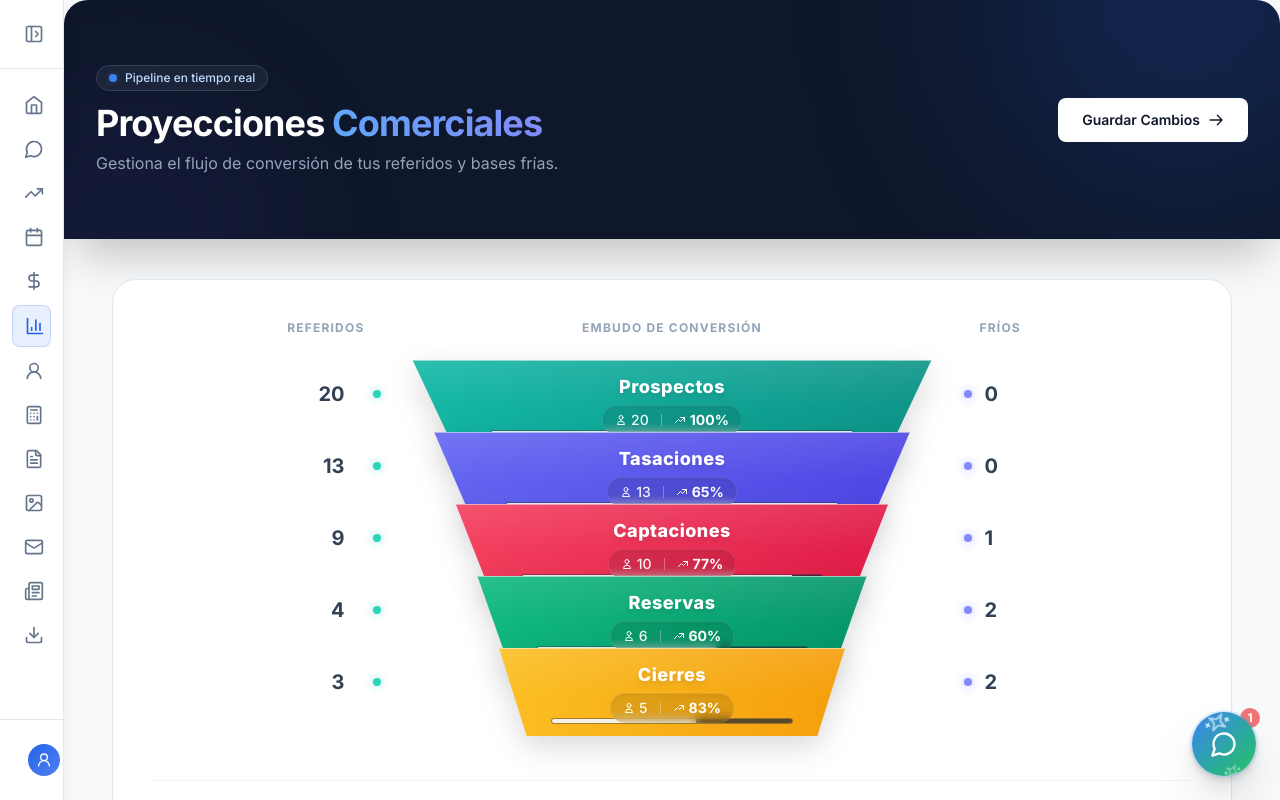
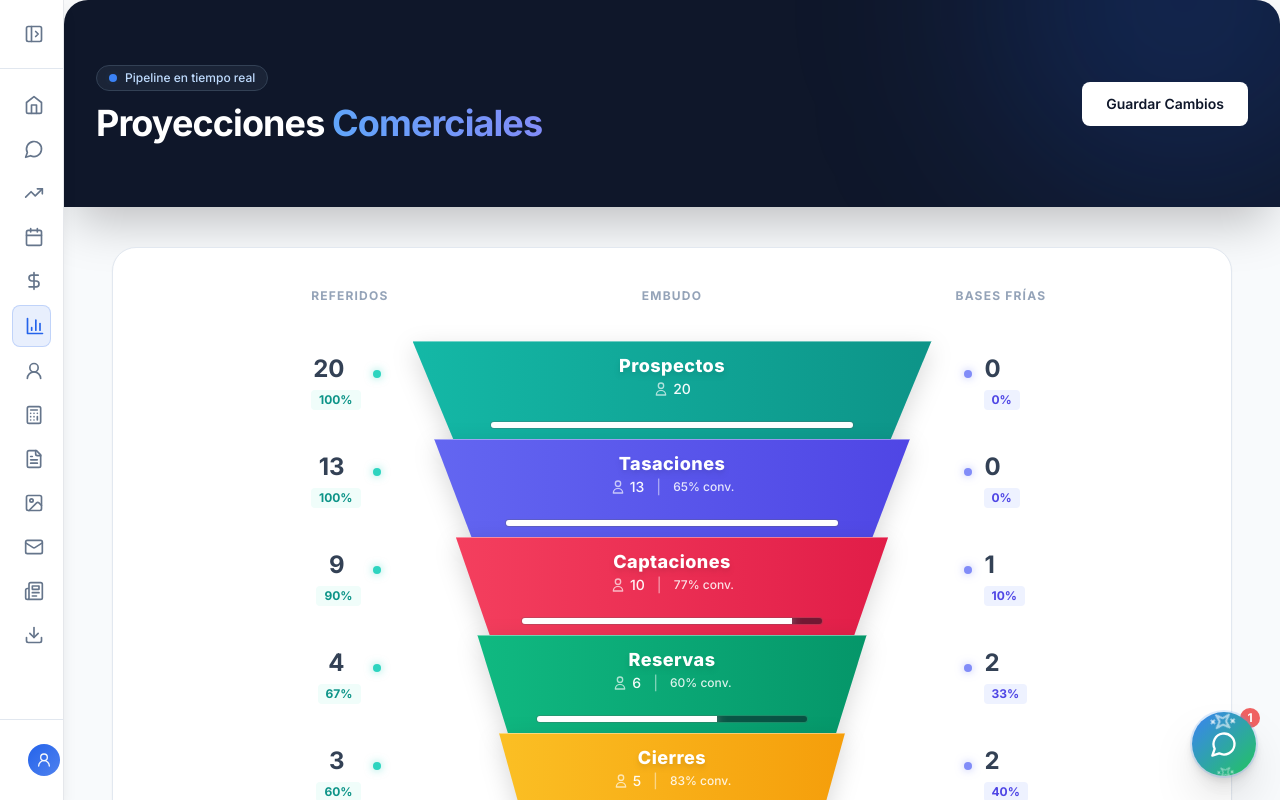
Before and after one commit to Tabix-Group/rialtor, a Next.js app in the folder frontend/: page /mis-proyecciones in a window 1280 px wide. Shown: the top 800 px of the page. Built offline with nearby package versions, Linux system fonts and the light colour scheme; sample sign-in values are in the browser's storage.

Commit message:
view funnels v6

```diff
--- a/frontend/src/components/SalesFunnel.tsx
+++ b/frontend/src/components/SalesFunnel.tsx
@@ -2,12 +2,9 @@
 
 import { useState, useEffect } from 'react'
 
-// Iconos SVG simples para mejorar la estética sin librerías externas
+// Iconos simples
 const UserIcon = () => (
-  <svg className="w-3 h-3" fill="none" stroke="currentColor" viewBox="0 0 24 24" xmlns="http://www.w3.org/2000/svg"><path strokeLinecap="round" strokeLinejoin="round" strokeWidth={2} d="M16 7a4 4 0 11-8 0 4 4 0 018 0zM12 14a7 7 0 00-7 7h14a7 7 0 00-7-7z" /></svg>
-)
-const ChartIcon = () => (
-  <svg className="w-3 h-3" fill="none" stroke="currentColor" viewBox="0 0 24 24" xmlns="http://www.w3.org/2000/svg"><path strokeLinecap="round" strokeLinejoin="round" strokeWidth={2} d="M13 7h8m0 0v8m0-8l-8 8-4-4-6 6" /></svg>
+  <svg className="w-4 h-4 opacity-70" fill="none" stroke="currentColor" viewBox="0 0 24 24" xmlns="http://www.w3.org/2000/svg"><path strokeLinecap="round" strokeLinejoin="round" strokeWidth={2} d="M16 7a4 4 0 11-8 0 4 4 0 018 0zM12 14a7 7 0 00-7 7h14a7 7 0 00-7-7z" /></svg>
 )
 
 interface FunnelStage {
@@ -84,7 +81,11 @@ export default function SalesFunnel({ onSave }: SalesFunnelProps) {
     const stage = stages[stageIndex]
     const total = stage.clientsHot + stage.clientsCold
 
-    // Cálculo del % de conversión respecto a la etapa anterior
+    // Porcentajes de composición (Barra visual Hot/Cold)
+    const hotPercent = total === 0 ? 0 : (stage.clientsHot / total) * 100
+    const coldPercent = total === 0 ? 0 : (stage.clientsCold / total) * 100
+
+    // Tasa de conversión respecto a la etapa anterior
     let conversionRate = 100
     if (stageIndex > 0) {
       const prevStage = stages[stageIndex - 1]
@@ -95,10 +96,6 @@ export default function SalesFunnel({ onSave }: SalesFunnelProps) {
         conversionRate = 0
       }
     }
-
-    // Cálculo visual para la barra (proporción interna)
-    const hotPercent = total === 0 ? 0 : (stage.clientsHot / total) * 100
-    const coldPercent = total === 0 ? 0 : (stage.clientsCold / total) * 100
 
     return { hotPercent, coldPercent, conversionRate }
   }
@@ -118,7 +115,6 @@ export default function SalesFunnel({ onSave }: SalesFunnelProps) {
   const handleSave = async () => {
     setIsSaving(true)
     try {
-      // Simulación de guardado
       await new Promise(resolve => setTimeout(resolve, 800))
       if (onSave) onSave(stages)
     } catch (error) {
@@ -130,11 +126,9 @@ export default function SalesFunnel({ onSave }: SalesFunnelProps) {
 
   return (
     <div className="w-full font-sans text-slate-800">
-      {/* HEADER PREMIUM */}
+      {/* HEADER */}
       <div className="bg-[#0f172a] px-6 py-12 sm:px-8 sm:py-16 rounded-t-3xl shadow-2xl relative overflow-hidden">
-        {/* Efectos de fondo sutiles */}
         <div className="absolute top-0 right-0 w-96 h-96 bg-blue-600/20 rounded-full blur-[100px] -translate-y-1/2 translate-x-1/4"></div>
-        <div className="absolute bottom-0 left-0 w-64 h-64 bg-indigo-600/10 rounded-full blur-[80px] translate-y-1/2 -translate-x-1/4"></div>
 
         <div className="flex flex-col justify-between gap-6 sm:flex-row sm:items-center relative z-10">
           <div>
@@ -148,127 +142,114 @@ export default function SalesFunnel({ onSave }: SalesFunnelProps) {
             <h1 className="text-3xl font-bold text-white sm:text-4xl tracking-tight">
               Proyecciones <span className="text-transparent bg-clip-text bg-gradient-to-r from-blue-400 to-indigo-400">Comerciales</span>
             </h1>
-            <p className="mt-2 text-slate-400 max-w-lg text-sm sm:text-base">
-              Gestiona el flujo de conversión de tus referidos y bases frías.
-            </p>
           </div>
           <button
             onClick={handleSave}
             disabled={isSaving}
-            className="group relative inline-flex items-center justify-center gap-2 rounded-lg bg-white px-6 py-3 text-sm font-semibold text-slate-900 transition-all hover:bg-blue-50 hover:shadow-[0_0_20px_rgba(255,255,255,0.3)] disabled:opacity-50"
+            className="group relative inline-flex items-center justify-center gap-2 rounded-lg bg-white px-6 py-3 text-sm font-semibold text-slate-900 transition-all hover:bg-blue-50 disabled:opacity-50"
           >
-            {isSaving ? (
-              <>
-                <svg className="animate-spin -ml-1 mr-2 h-4 w-4 text-slate-900" xmlns="http://www.w3.org/2000/svg" fill="none" viewBox="0 0 24 24">
-                  <circle className="opacity-25" cx="12" cy="12" r="10" stroke="currentColor" strokeWidth="4"></circle>
-                  <path className="opacity-75" fill="currentColor" d="M4 12a8 8 0 018-8V0C5.373 0 0 5.373 0 12h4zm2 5.291A7.962 7.962 0 014 12H0c0 3.042 1.135 5.824 3 7.938l3-2.647z"></path>
-                </svg>
-                Guardando...
-              </>
-            ) : (
-              <>
-                <span>Guardar Cambios</span>
-                <svg className="w-4 h-4 transition-transform group-hover:translate-x-0.5" fill="none" viewBox="0 0 24 24" stroke="currentColor">
-                  <path strokeLinecap="round" strokeLinejoin="round" strokeWidth={2} d="M14 5l7 7m0 0l-7 7m7-7H3" />
-                </svg>
-              </>
-            )}
+            <span>{isSaving ? 'Guardando...' : 'Guardar Cambios'}</span>
           </button>
         </div>
       </div>
 
-      <div className="bg-slate-50 py-10 min-h-[600px]">
+      <div className="bg-slate-50 py-10 min-h-[700px]">
         <div className="mx-auto max-w-6xl px-4">
           <div className="rounded-3xl border border-slate-200 bg-white p-6 shadow-sm sm:p-10 relative">
 
-            {/* Etiquetas de columnas superiores */}
-            <div className="grid grid-cols-12 mb-6 text-xs font-bold text-slate-400 uppercase tracking-widest text-center">
-              <div className="col-span-3 text-right pr-12">Referidos</div>
-              <div className="col-span-6">Embudo de Conversión</div>
-              <div className="col-span-3 text-left pl-12">Fríos</div>
+            {/* Encabezados de Columna */}
+            <div className="grid grid-cols-12 mb-8 text-xs font-bold text-slate-400 uppercase tracking-widest text-center">
+              <div className="col-span-3 text-right pr-6">Referidos</div>
+              <div className="col-span-6">Embudo</div>
+              <div className="col-span-3 text-left pl-6">Bases Frías</div>
             </div>
 
-            <div className="space-y-1"> {/* Espaciado reducido para mayor compacidad */}
-
+            <div className="space-y-2">
               {stages.map((stage, index) => {
                 const { hotPercent, coldPercent, conversionRate } = calculateComposition(index)
                 const totalClients = stage.clientsHot + stage.clientsCold
 
                 return (
-                  <div key={stage.id} className={`grid grid-cols-12 items-center relative z-10 group`}>
+                  <div key={stage.id} className="grid grid-cols-12 items-center relative z-10 group min-h-[90px]">
 
-                    {/* --- COLUMNA IZQUIERDA (INPUT REFERIDOS) --- */}
-                    <div className="col-span-3 flex justify-end pr-8 relative">
-                      <div className="flex items-center gap-3 transition-transform duration-300 group-hover:-translate-x-1">
-                        <div className="text-right">
+                    {/* --- COLUMNA IZQUIERDA (REFERIDOS) --- */}
+                    <div className="col-span-3 flex flex-col items-end pr-8 relative">
+                      <div className="flex items-center gap-3">
+                        <div className="flex flex-col items-end">
+                            {/* Input grande */}
                             <input
                                 type="number"
                                 min="0"
                                 value={stage.clientsHot}
                                 onChange={(e) => handleInputChange(stage.id, 'clientsHot', e.target.value)}
-                            className="w-16 text-right text-xl font-bold text-slate-700 bg-transparent border-b-2 border-transparent hover:border-slate-200 focus:border-blue-500 focus:outline-none transition-colors p-0"
+                                className="w-20 text-right text-2xl font-bold text-slate-700 bg-transparent border-b border-transparent hover:border-slate-300 focus:border-teal-500 focus:outline-none transition-colors p-0"
                             />
+                            {/* Porcentaje lateral restaurado */}
+                            <span className="text-xs font-bold text-teal-600 bg-teal-50 px-2 py-0.5 rounded mt-1">
+                                {totalClients === 0 ? '0%' : `${Math.round(hotPercent)}%`}
+                            </span>
                         </div>
-                        {/* Indicador visual tipo 'tag' */}
-                        <div className="h-2 w-2 rounded-full bg-teal-400 shadow-[0_0_8px_rgba(45,212,191,0.6)]"></div>
+                        {/* Indicador visual */}
+                        <div className="h-2 w-2 rounded-full bg-teal-400 shadow-[0_0_8px_rgba(45,212,191,0.6)] mt-[-15px]"></div>
                       </div>
                     </div>
 
-                    {/* --- COLUMNA CENTRAL (EMBUDO) --- */}
-                    <div className="col-span-6 flex flex-col items-center relative">
+                    {/* --- COLUMNA CENTRAL (EMBUDO LIMPIO) --- */}
+                    <div className="col-span-6 flex flex-col items-center relative perspective-1000">
                       <div
                         className={`relative ${stage.width} transition-all duration-500 ease-out -mb-5`}
                         style={{
                           zIndex: 30 - index,
-                          filter: 'drop-shadow(0px 10px 15px rgba(0,0,0,0.15))'
+                          filter: 'drop-shadow(0px 8px 12px rgba(0,0,0,0.15))'
                         }}
                       >
                         <div
                           className={`${stage.tailwindColor} relative overflow-hidden`}
                           style={{
-                              clipPath: 'polygon(0 0, 100% 0, 92% 100%, 8% 100%)', // Trapecio más estilizado
-                              height: '88px',
+                              clipPath: 'polygon(0 0, 100% 0, 92% 100%, 8% 100%)',
+                              height: '100px', // Altura aumentada para mejor espacio
                               display: 'flex',
                               flexDirection: 'column',
-                              justifyContent: 'center',
+                              justifyContent: 'flex-start', // Alineado arriba para dejar espacio a la barra
+                              paddingTop: '16px',
                               alignItems: 'center'
                           }}
                         >
-                          {/* Efecto de Brillo Superior (Glassmorphism) */}
-                          <div className="absolute top-0 inset-x-0 h-[1px] bg-white/50 z-20"></div>
-                          <div className="absolute top-0 inset-x-0 h-12 bg-gradient-to-b from-white/10 to-transparent z-10 pointer-events-none"></div>
+                          {/* Brillo superior */}
+                          <div className="absolute top-0 inset-x-0 h-[1px] bg-white/40 z-20"></div>
 
-                          {/* TEXTO DE LA ETAPA */}
-                          <div className="relative z-30 text-center w-full px-4">
-                            <h3 className="text-white font-extrabold text-lg tracking-wide drop-shadow-md mb-1">
+                          {/* TEXTO DE LA ETAPA (Sin obstrucciones) */}
+                          <div className="relative z-30 text-center w-full px-4 mb-1">
+                            <h3 className="text-white font-extrabold text-lg tracking-wide drop-shadow-md leading-none mb-1">
                               {stage.label}
                             </h3>
 
-                            {/* DATOS CENTRALIZADOS (CANTIDAD + PORCENTAJE) */}
-                            <div className="flex items-center justify-center gap-2 text-white/95 text-sm font-medium bg-black/10 backdrop-blur-sm py-1 px-3 rounded-full inline-flex border border-white/10 shadow-inner">
+                            <div className="flex items-center justify-center gap-2 text-white/95 text-sm font-medium">
                               <span className="flex items-center gap-1">
                                 <UserIcon />
                                 {totalClients}
                               </span>
-                              <span className="w-px h-3 bg-white/30 mx-1"></span>
-                              <span className="flex items-center gap-1 font-bold text-white">
-                                <ChartIcon />
-                                {conversionRate}%
-                              </span>
+                              {/* Tasa de conversión (si no es la primera etapa) */}
+                              {index > 0 && (
+                                <>
+                                  <span className="opacity-50 mx-1">|</span>
+                                  <span className="text-xs opacity-90">{conversionRate}% conv.</span>
+                                </>
+                              )}
                             </div>
                           </div>
 
-                          {/* BARRA DE PROGRESO INFERIOR (DARK MODE) */}
+                          {/* BARRA DE PROGRESO (HOT vs COLD) - Moviéndola abajo */}
                           {totalClients > 0 && (
-                            <div className="absolute bottom-3 w-[70%] h-1.5 bg-slate-900/40 rounded-full overflow-hidden backdrop-blur-md z-20 shadow-inner border border-white/5">
-                              {/* Hot clients (Color Claro) */}
+                            <div className="mt-auto mb-3 w-[70%] h-2 bg-black/20 rounded-full overflow-hidden backdrop-blur-sm z-30 border border-white/10 flex">
+                              {/* Parte Hot (Blanco Brillante) */}
                               <div
-                                className="h-full bg-white/90 shadow-[0_0_10px_white] float-left transition-all duration-700"
+                                className="h-full bg-white shadow-[0_0_10px_white] transition-all duration-700"
                                 style={{ width: `${hotPercent}%` }}
                               />
-                              {/* Cold clients (Color Oscuro/Transparente) */}
+                              {/* Parte Cold (Transparente oscurecido) */}
                               <div
-                                className="h-full bg-slate-800/50 float-left transition-all duration-700"
+                                className="h-full bg-slate-900/40 transition-all duration-700"
                                 style={{ width: `${coldPercent}%` }}
                               />
                             </div>
@@ -277,19 +258,25 @@ export default function SalesFunnel({ onSave }: SalesFunnelProps) {
                       </div>
                     </div>
 
-                    {/* --- COLUMNA DERECHA (INPUT FRIOS) --- */}
+                    {/* --- COLUMNA DERECHA (BASES FRÍAS) --- */}
                     <div className="col-span-3 flex justify-start pl-8 relative">
-                      <div className="flex items-center gap-3 transition-transform duration-300 group-hover:translate-x-1">
-                        {/* Indicador visual tipo 'tag' */}
-                        <div className="h-2 w-2 rounded-full bg-indigo-400 shadow-[0_0_8px_rgba(129,140,248,0.6)]"></div>
-                        <div className="text-left">
+                      <div className="flex items-center gap-3">
+                        {/* Indicador visual */}
+                        <div className="h-2 w-2 rounded-full bg-indigo-400 shadow-[0_0_8px_rgba(129,140,248,0.6)] mt-[-15px]"></div>
+
+                        <div className="flex flex-col items-start">
+                             {/* Input grande */}
                             <input
                                 type="number"
                                 min="0"
                                 value={stage.clientsCold}
                                 onChange={(e) => handleInputChange(stage.id, 'clientsCold', e.target.value)}
-                            className="w-16 text-left text-xl font-bold text-slate-700 bg-transparent border-b-2 border-transparent hover:border-slate-200 focus:border-indigo-500 focus:outline-none transition-colors p-0"
+                                className="w-20 text-left text-2xl font-bold text-slate-700 bg-transparent border-b border-transparent hover:border-slate-300 focus:border-indigo-500 focus:outline-none transition-colors p-0"
                             />
+                             {/* Porcentaje lateral restaurado */}
+                            <span className="text-xs font-bold text-indigo-600 bg-indigo-50 px-2 py-0.5 rounded mt-1">
+                                {totalClients === 0 ? '0%' : `${Math.round(coldPercent)}%`}
+                            </span>
                         </div>
                       </div>
                     </div>
@@ -299,14 +286,14 @@ export default function SalesFunnel({ onSave }: SalesFunnelProps) {
               })}
             </div>
 
-            {/* LEYENDA / FOOTER */}
-            <div className="mt-16 pt-8 border-t border-slate-100 flex justify-center gap-8 text-sm text-slate-500">
+            {/* LEYENDA */}
+            <div className="mt-20 pt-8 border-t border-slate-100 flex justify-center gap-8 text-sm text-slate-500">
               <div className="flex items-center gap-2">
-                <div className="w-3 h-3 rounded-full bg-teal-400 shadow-[0_0_6px_rgba(45,212,191,0.8)]"></div>
+                <div className="w-3 h-3 rounded-full bg-teal-400"></div>
                 <span>Clientes Referidos (Barra Blanca)</span>
               </div>
               <div className="flex items-center gap-2">
-                <div className="w-3 h-3 rounded-full bg-indigo-400 shadow-[0_0_6px_rgba(129,140,248,0.8)]"></div>
+                <div className="w-3 h-3 rounded-full bg-indigo-400"></div>
                 <span>Bases Frías (Barra Oscura)</span>
               </div>
             </div>
```
Lines whose indentation alone changed are shown as unchanged.
